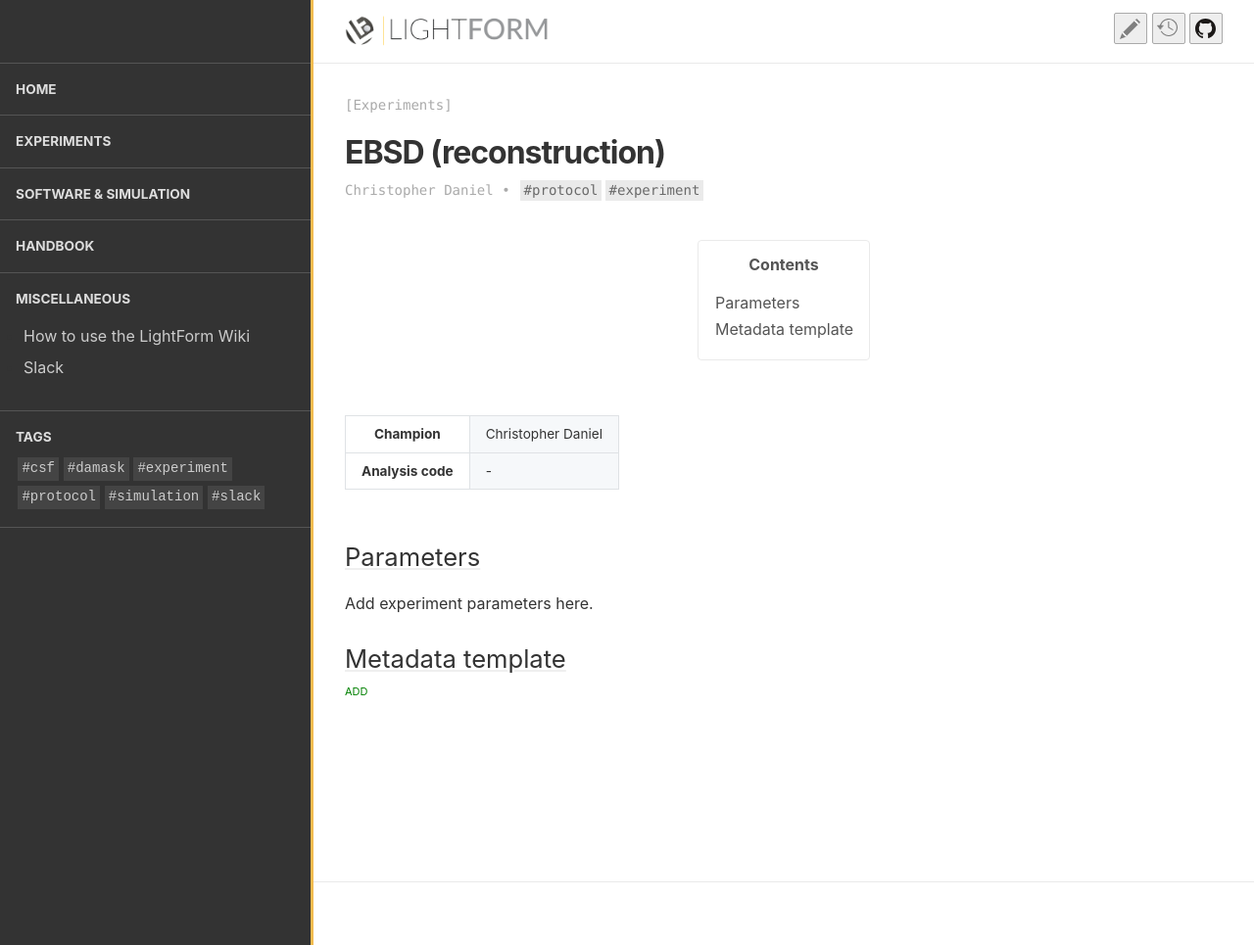
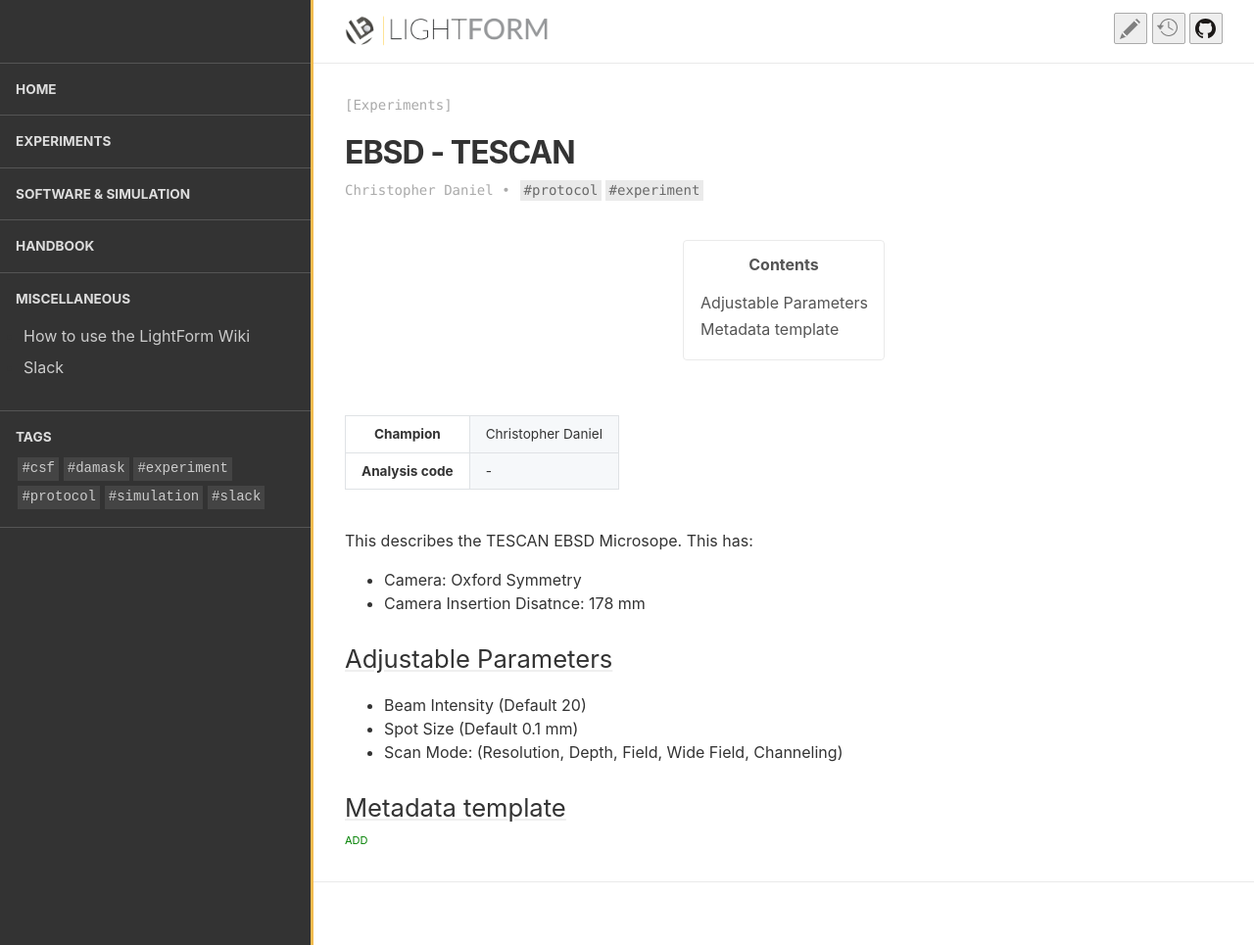
Before and after one commit to LightForm-group/wiki, a Jekyll site: the page built from collections/_experiments/2019-05-08-ebsd-reconstruction.md, in a window 1280 px wide and 965 px high. Shown: the whole window at 98% size. Built offline with Jekyll 4.4.1, drawn with Linux system fonts in a browser that asks for light colours.

Commit message:
Update EBSD TESCAN

```diff
--- a/collections/_experiments/2019-05-08-ebsd-reconstruction.md
+++ b/collections/_experiments/2019-05-08-ebsd-reconstruction.md
@@ -1,8 +1,15 @@
 ---
 published: true
 author: Christopher Daniel
-title: EBSD (reconstruction)
+title: EBSD - TESCAN
 ---
-## Parameters
+This describes the TESCAN EBSD Microsope. This has:
 
-Add experiment parameters here.
+- Camera: Oxford Symmetry
+- Camera Insertion Disatnce: 178 mm
+
+## Adjustable Parameters
+
+- Beam Intensity (Default 20)
+- Spot Size (Default 0.1 mm)
+- Scan Mode: (Resolution, Depth, Field, Wide Field, Channeling)
```
